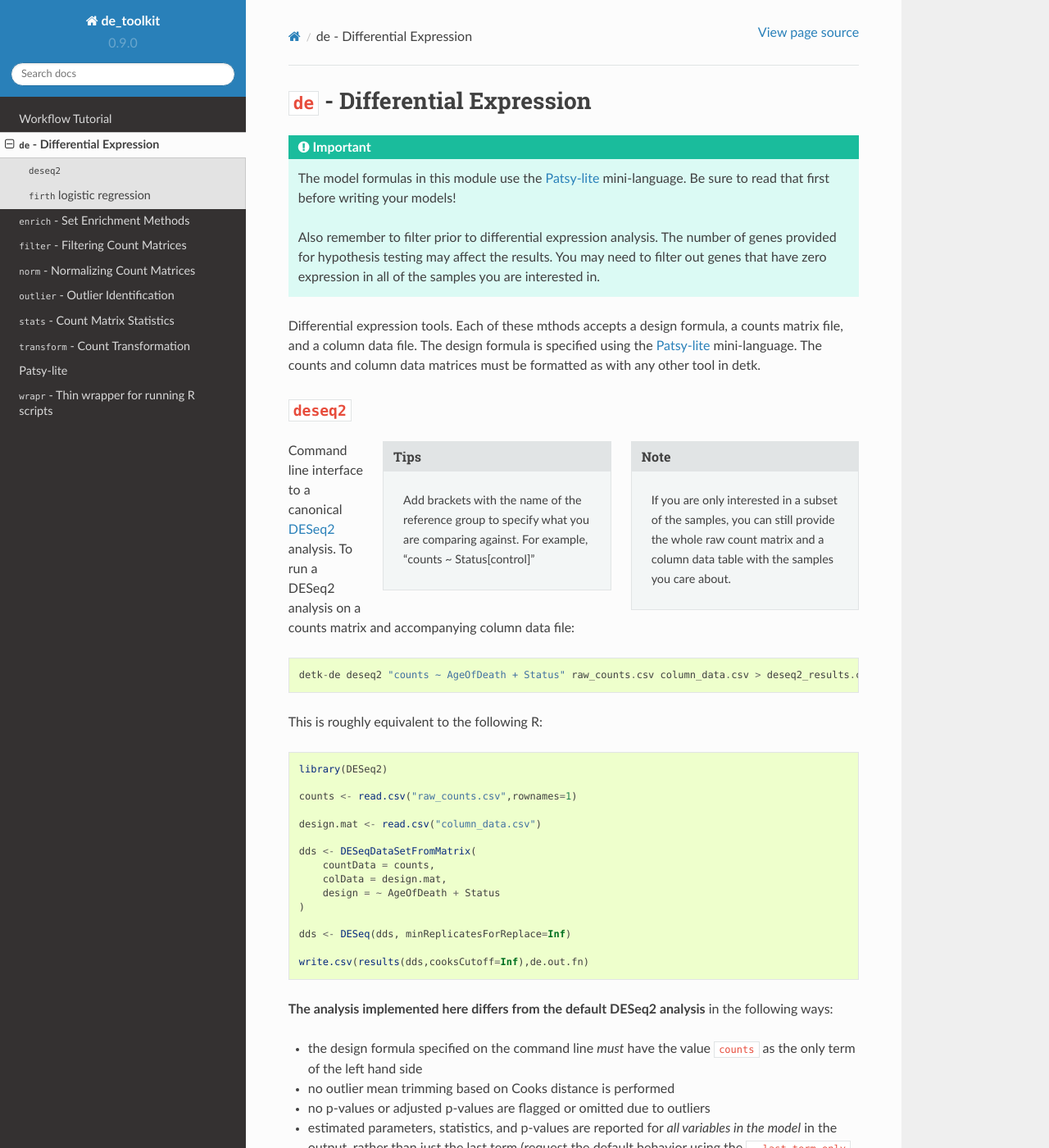
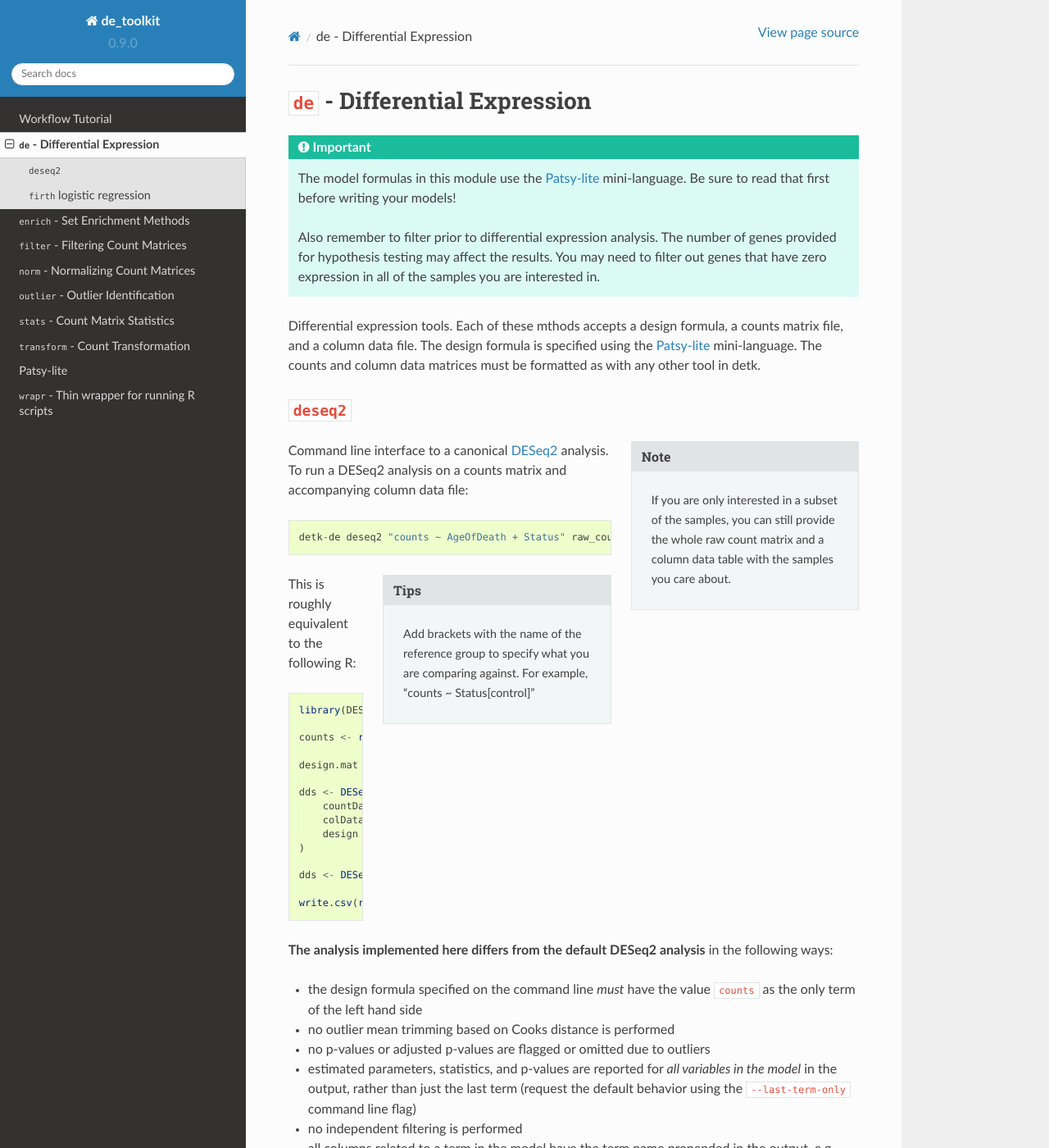
Before and after one commit to BU-Neuromics/de_toolkit, a Sphinx documentation site: the page built from docs/de.rst, in a window 1280 px wide and 1400 px high. Shown: the whole window at 82% size. Built offline with Sphinx 7.4.7 and the Read the Docs theme 2.0.0, drawn with Linux system fonts in a browser that asks for light colours; the version number is read from the project's files by our own code; some of the changed lines change nothing that is shown.

Commit message:
de.rst edited online with Bitbucket changed the position of the tips

```diff
--- a/docs/de.rst
+++ b/docs/de.rst
@@ -21,10 +21,7 @@ must be formatted as with any other tool in detk.
     If you are only interested in a subset of the samples, you can still provide the whole raw count matrix and a
     column data table with the samples you care about.
 
-.. sidebar:: Tips
 
-    Add brackets with the name of the reference group to specify what you are comparing against.
-    For example, "counts ~ Status[control]"
 
 Command line interface to a canonical DESeq2_ analysis. To run a DESeq2
 analysis on a counts matrix and accompanying column data file::
@@ -32,6 +29,11 @@ analysis on a counts matrix and accompanying column data file::
     detk-de deseq2 "counts ~ AgeOfDeath + Status" raw_counts.csv column_data.csv > deseq2_results.csv
 
 .. _DESeq2: https://bioconductor.org/packages/release/bioc/html/DESeq2.html
+
+.. sidebar:: Tips
+
+    Add brackets with the name of the reference group to specify what you are comparing against.
+    For example, "counts ~ Status[control]"
 
 This is roughly equivalent to the following R:
 
@@ -52,6 +54,9 @@ This is roughly equivalent to the following R:
     dds <- DESeq(dds, minReplicatesForReplace=Inf)
 
     write.csv(results(dds,cooksCutoff=Inf),de.out.fn)
+
+
+
 
 **The analysis implemented here differs from the default DESeq2 analysis** in
 the following ways:
```
